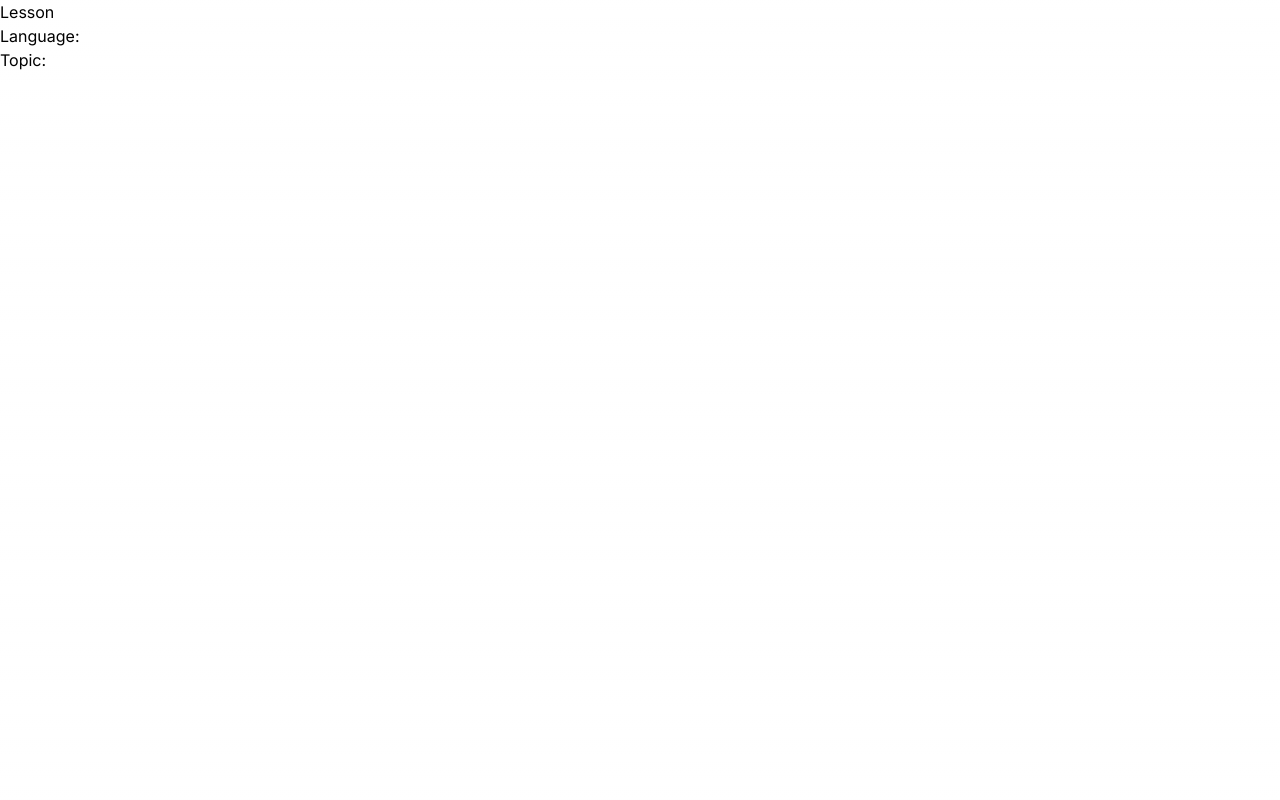
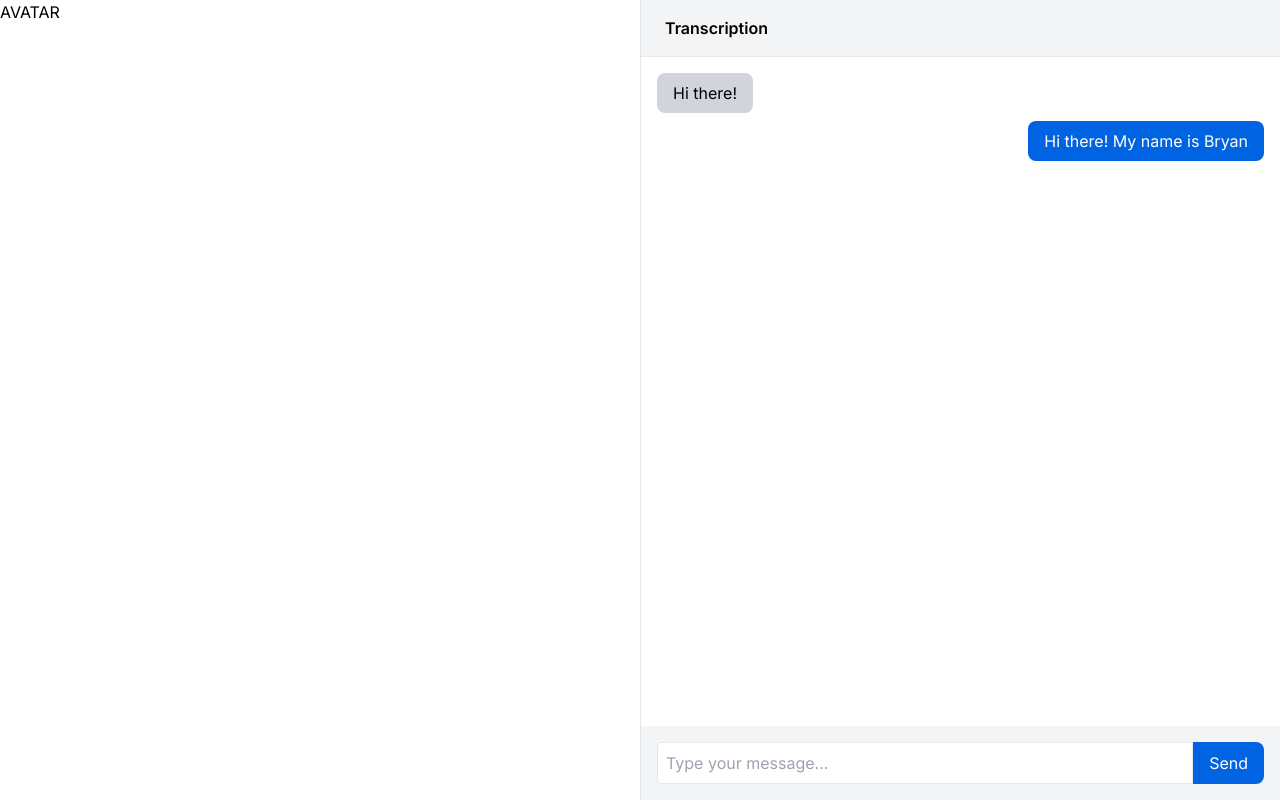
Before and after one commit to cherylwu834/dialogixAI, a Next.js app in the folder dialogix-ai/: page /lesson in a window 1280 px wide. Built offline with nearby package versions, Linux system fonts and the light colour scheme.

Commit message:
draft frontend of lesson page

```diff
--- /dev/null
+++ b/dialogix-ai/app/lesson/chatbox.js
@@ -0,0 +1,49 @@
+// components/ChatBox.js
+const ChatBox = ({ messages, onSendMessage }) => {
+    return (
+        <div className="flex h-screen flex-col border-l">
+            <div className="flex-none border-b bg-gray-100 p-4">
+                {/* Header Content */}
+                <div className="flex items-center">
+                    <span className="text-md ml-2 font-semibold">Transcription</span>
+                </div>
+            </div>
+            <div className="flex-grow overflow-auto p-4">
+                {/* Messages List */}
+                <ul>
+                    {messages.map((message, index) => (
+                        <li key={index} className={`mb-2 ${message.isOwn ? 'text-right' : 'text-left'}`}>
+                            <div className={`inline-block rounded-lg px-4 py-2 ${message.isOwn ? 'bg-blue text-white' : 'bg-gray-300'}`}>
+                                {message.text}
+                            </div>
+                        </li>
+                    ))}
+                </ul>
+            </div>
+            <div className="flex-none bg-gray-100 p-4">
+                {/* Input Field */}
+                <form
+                    onSubmit={(event) => {
+                        event.preventDefault()
+                        const message = event.target.elements.message.value
+                        onSendMessage(message)
+                        event.target.elements.message.value = ''
+                    }}
+                    className="flex"
+                >
+                    <input
+                        type="text"
+                        name="message"
+                        placeholder="Type your message..."
+                        className="flex-grow rounded-l border p-2 focus:outline-none"
+                    />
+                    <button type="submit" className="bg-blue hover:bg-hover-blue rounded-r-lg px-4 py-2 text-white focus:outline-none">
+                        Send
+                    </button>
+                </form>
+            </div>
+        </div>
+    )
+}
+
+export default ChatBox
--- a/dialogix-ai/app/lesson/page.js
+++ b/dialogix-ai/app/lesson/page.js
@@ -1,18 +1,25 @@
 'use client'
 
-import { useSearchParams } from 'next/navigation'
+import { useState } from 'react'
+import ChatBox from './chatbox'
 
 export default function Lesson() {
-    const searchParams = useSearchParams()
+    const [messages, setMessages] = useState([
+        { text: 'Hi there!', isOwn: false },
+        { text: 'Hi there! My name is Bryan', isOwn: true },
+        // Add more initial messages if needed
+    ])
 
-    const language = searchParams.get('language')
-    const topic = searchParams.get('topic')
+    const handleSendMessage = (newMessage) => {
+        setMessages([...messages, { text: newMessage, isOwn: true }])
+    }
 
     return (
-        <main>
-            <h1>Lesson</h1>
-            <p>Language: {language}</p>
-            <p>Topic: {topic}</p>
-        </main>
+        <div className="flex">
+            <div className="flex-1">AVATAR</div>
+            <div className="container mx-auto flex-1">
+                <ChatBox messages={messages} onSendMessage={handleSendMessage} />
+            </div>
+        </div>
     )
 }
```
